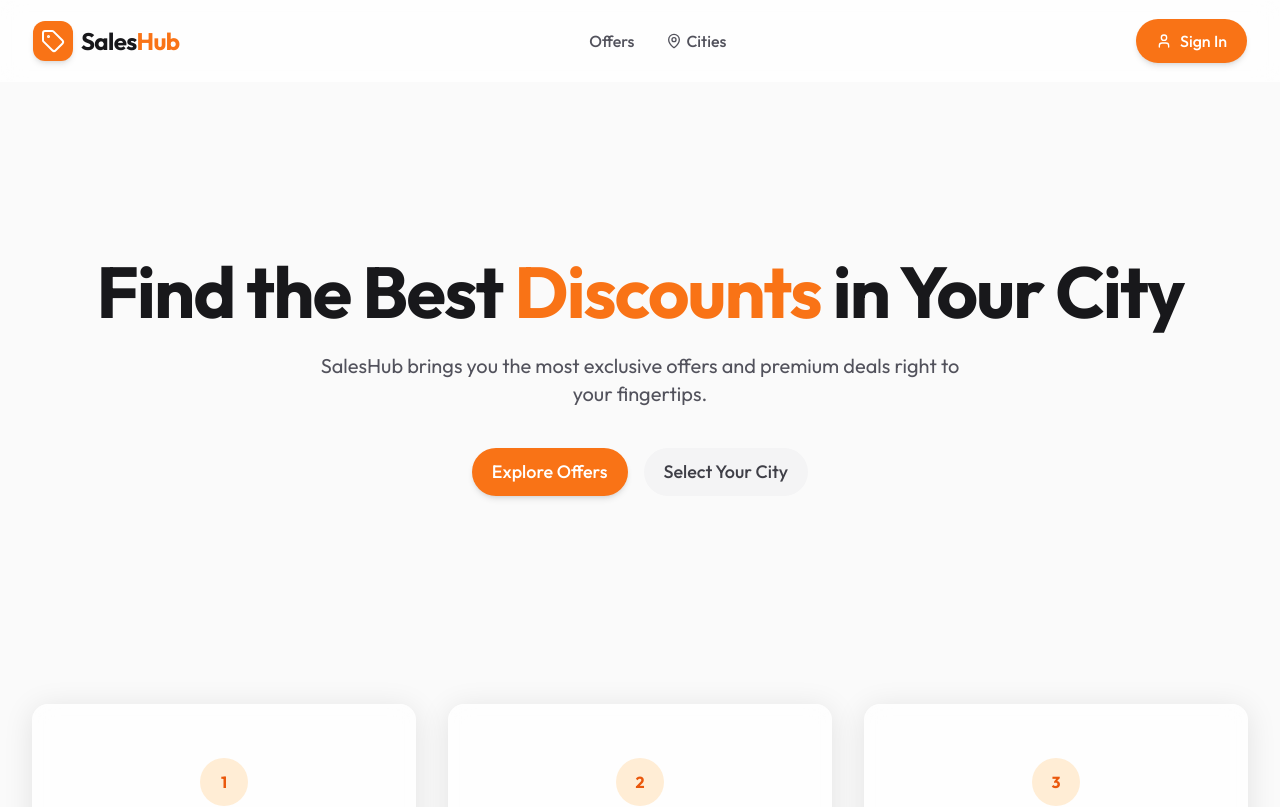
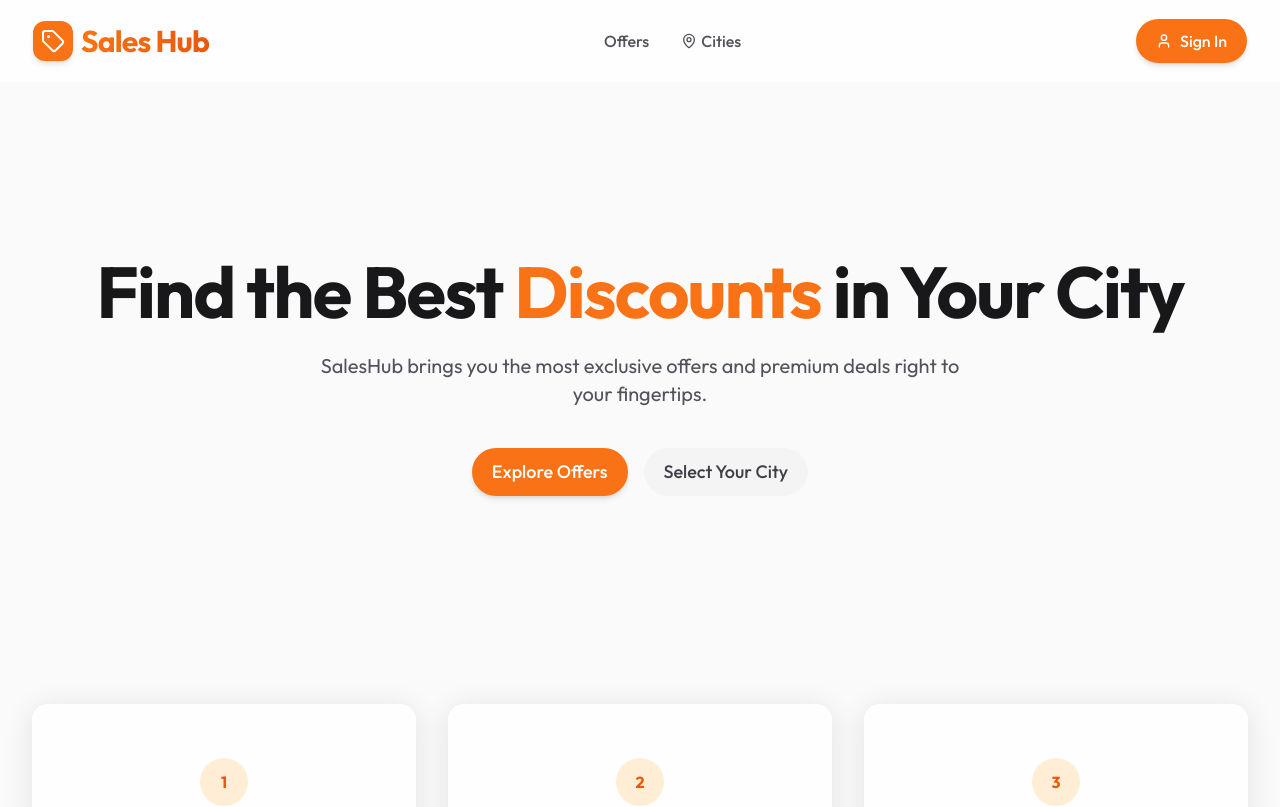
Before and after one commit to SYlence23/SalesHub, a React (Vite) app in the folder frontend-core/: page / in a window 1280 px wide. Shown: the top 807 px of the page. Built offline with nearby package versions, Linux system fonts and the light colour scheme.

Commit message:
made logo to be gradiend

```diff
--- a/frontend-core/src/components/Navbar/Navbar.tsx
+++ b/frontend-core/src/components/Navbar/Navbar.tsx
@@ -13,8 +13,8 @@ export default function Navbar() {
                             <div className="bg-primary-500 text-white p-2 rounded-xl group-hover:bg-primary-600 transition-colors shadow-md">
                                 <Tag className="w-6 h-6" />
                             </div>
-                            <span className="font-bold text-2xl tracking-tight text-zinc-900 dark:text-white">
-                                Sales<span className="text-primary-500">Hub</span>
+                            <span className="font-bold text-3xl tracking-tight bg-gradient-to-l from-primary-600 to-primary-500 bg-clip-text text-transparent dark:bg-gradient-to-r dark:from-primary-500 dark:to-primary-300 dark:bg-clip-text dark:text-transparent"> {/*Need to implement logo for dark mode*/}
+                                Sales Hub {/*Removed span tag here*/}
                             </span>
                         </Link>
                     </div>
```
